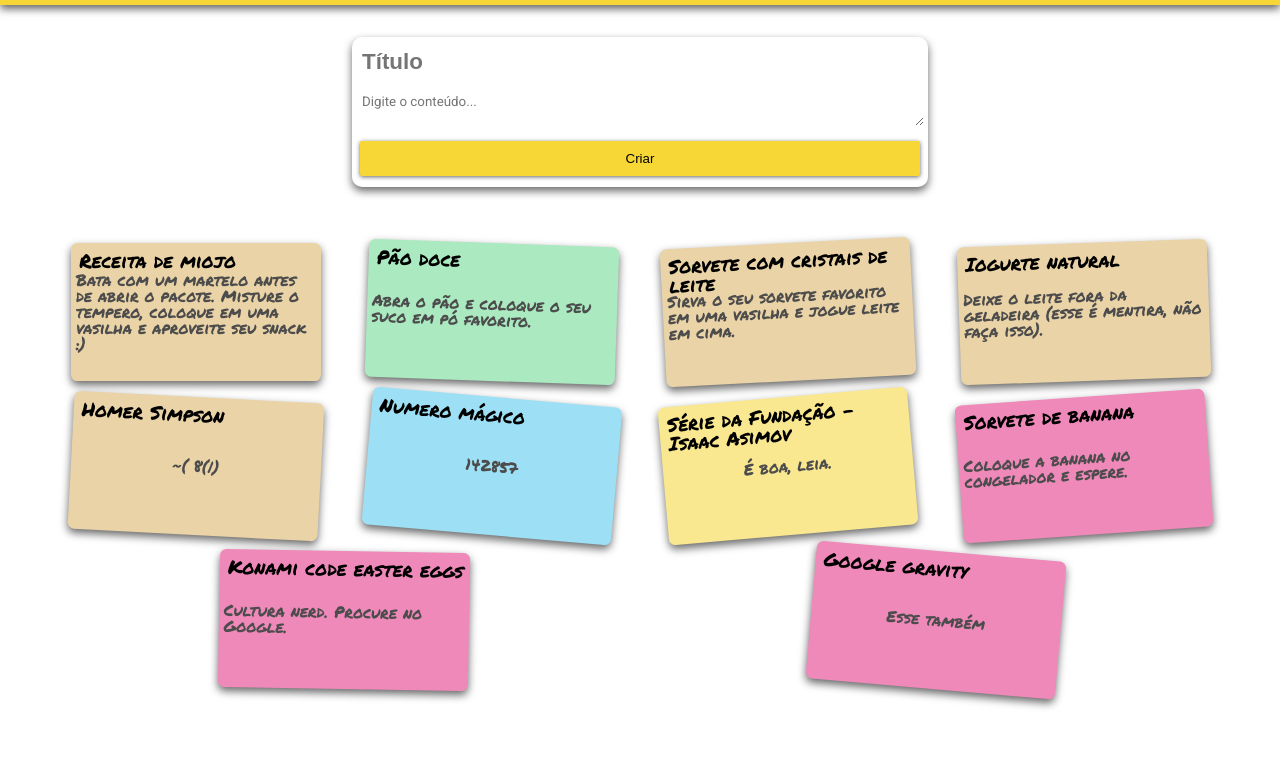
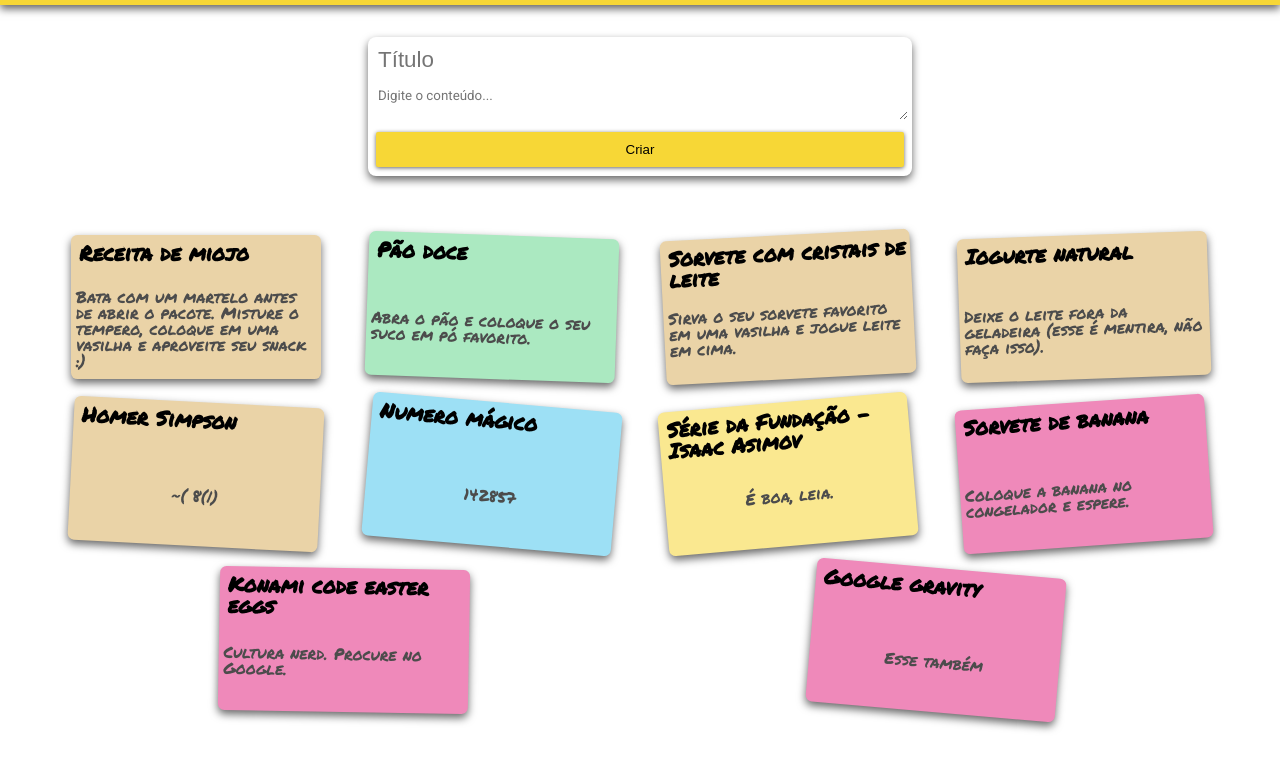
Before and after one commit to MateusMarinheiro18/02-Desafio-CSS, a plain HTML site: page docs/index.html in a window 1280 px wide. Shown: the part 63-834 px from the top of the page. Before the commit the page ends 807 px from the top, so only its background shows below. Drawn offline with nearby package versions, Linux system fonts and the light colour scheme.

Commit message:
aperfeiçoamento do css

```diff
--- a/docs/getit.css
+++ b/docs/getit.css
@@ -101,9 +101,9 @@ body {
   flex-direction: column;
   padding: 0.2rem 0.5rem;
   justify-content: space-around;
-  height: 9rem;
-  width: 35rem;
-  border-radius: 10px;
+  height: 8.3rem;
+  width: 33rem;
+  border-radius: 0.5rem;
   box-shadow: 0 4px 8px rgba(0, 0, 0, 0.6);
   margin-top: 2rem;
 }
@@ -113,7 +113,6 @@ body {
   justify-content: center;
   border-width: 0rem;
   font-size: 1.4rem;
-  font-weight: 600;
 }
 
 .container{
@@ -142,25 +141,25 @@ body {
 .card{
   display: flex;
   width: 15rem;
-  height: 8rem;
+  height: 9rem;
   flex-direction: column;
   box-shadow: 0 4px 8px rgba(0, 0, 0, 0.6);
   border-radius: 0.4rem;
   position: relative;
-  margin: 0.5rem;
-  padding: 0.3rem;
-  justify-content: center;
-  align-items: bottom;
-  flex-direction: flex-end;
+  margin: 0.7rem 0.4rem;
+  padding: 0rem 0.3rem 0rem 0.3rem;
+  justify-content: flex-end;
+  align-items: center;
 }
 
 .card-title{
   font-family: 'Permanent Marker', cursive;
+  font-weight: 600;
   display: flex;
   position: absolute;
   top: 0.5rem;
   left: 0.5rem;
-  font-size: 1.2rem;
+  font-size: 1.3rem;
 }
 
 .card-content{
@@ -170,6 +169,7 @@ body {
   align-items: center;
   font-size: 1rem;
   color:#4c4c4c;
+  height: 70%;
 }
 
 /* Definindo as cores dos cards */
```
